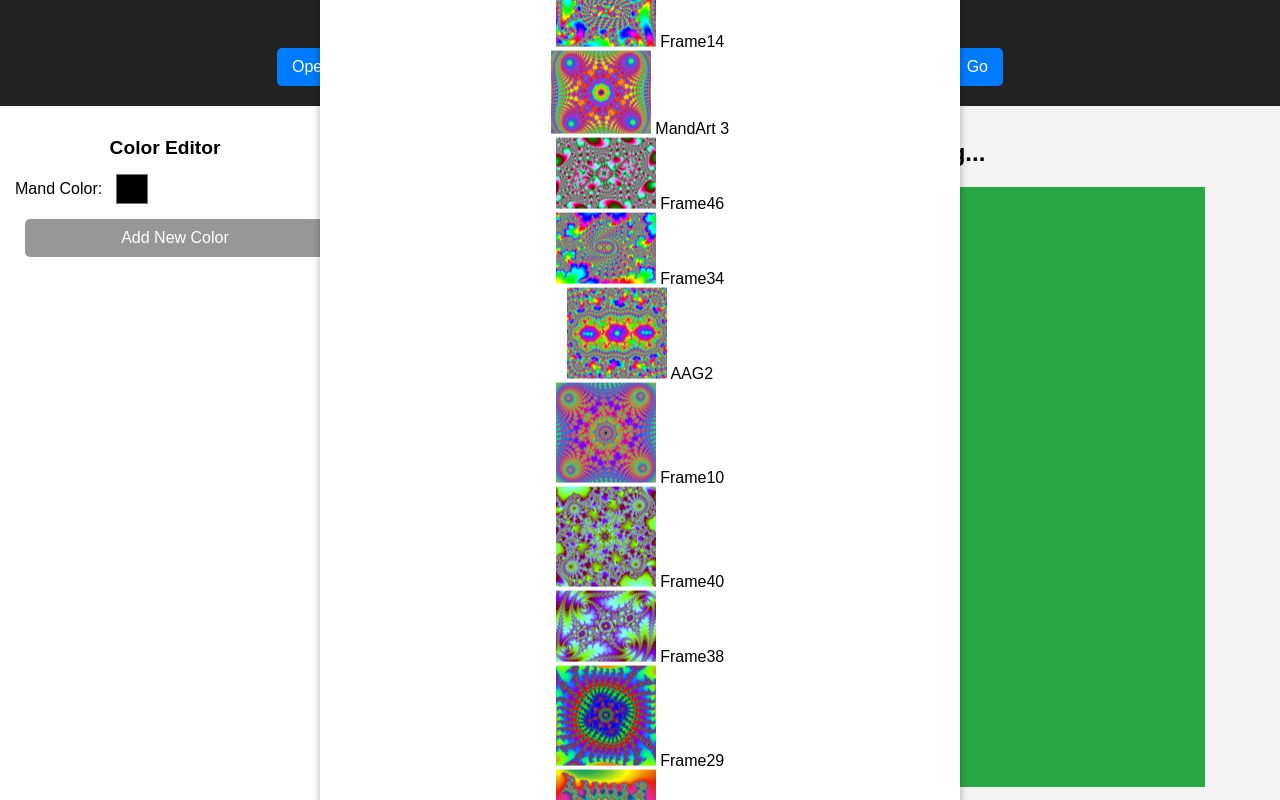
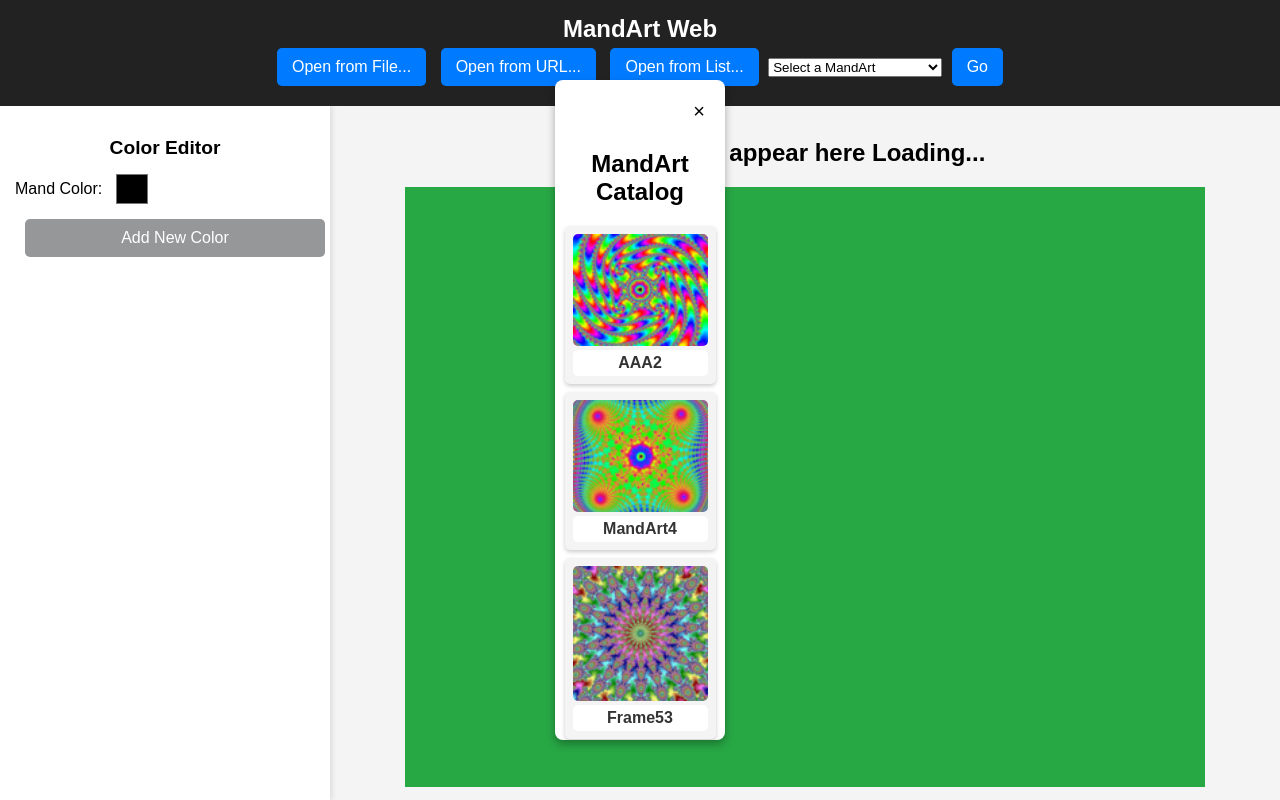
Before and after one commit to denisecase/mandart-web, a plain HTML site: page index.html in a window 1280 px wide. Both pictures are taken after a click on the button "Open from List...". Drawn offline with Linux system fonts and the light colour scheme; no server answers.

Commit message:
image catalog list

```diff
--- a/css/styles.css
+++ b/css/styles.css
@@ -162,33 +162,82 @@ main {
     display: block;
 }
 
-/* Modal (for MandArt Catalog) */
+/* Modal (for MandArt Catalog - Scrollable, Fixed Top) */
 .modal {
     display: none;
     position: fixed;
     z-index: 100;
     left: 50%;
-    top: 50%;
-    transform: translate(-50%, -50%);
-    width: 70%;
-    max-width: 600px;
+    top: 10vh; /* Keep it near the top, about even with the page header */
+    transform: translateX(-50%);
+    width: 30%;
+    max-width: 150px; /* Narrower modal to fit one image per row */
     background: white;
     box-shadow: 0 4px 8px rgba(0, 0, 0, 0.3);
-    padding: 20px;
+    padding: 10px;
     border-radius: 8px;
+    max-height: 80vh; /* Prevent it from being too tall */
+    overflow-y: auto; /* Enable scrolling if needed */
 }
 
+/* Modal Content */
 .modal-content {
     text-align: center;
+    position: relative;
+    padding-top: 40px; /* Prevents overlap with close button */
 }
 
+/* Close Button (Stays Visible) */
 .modal-close-btn {
     position: absolute;
     top: 10px;
-    right: 15px;
+    right: 10px;
     font-size: 20px;
     cursor: pointer;
+    color: black;
 }
+
+/* Catalog Grid */
+.grid-container {
+    display: flex;
+    flex-direction: column;
+    gap: 8px; /* Space between entries */
+    align-items: center;
+    padding-bottom: 8px;
+}
+
+/* MandArt Item (Single Image & Name Grouping) */
+.mandart-item {
+    background: #f4f4f4; /* Light gray background */
+    padding: 8px;
+    width: 90%;
+    max-width: 150px;
+    border-radius: 5px;
+    text-align: center;
+    box-shadow: 0 2px 4px rgba(0, 0, 0, 0.2);
+}
+
+/* Ensure Image and Name are Clearly Grouped */
+.mandart-item img {
+    display: block;
+    width: 100%;
+    max-width: 140px;
+    height: auto;
+    border-radius: 5px;
+}
+
+/* MandArt Name (Clearly Under Image) */
+.mandart-item span {
+    display: block;
+    font-size: 1rem;
+    font-weight: bold;
+    color: #333;
+    margin-top: 4px;
+    padding: 4px;
+    background: white;
+    border-radius: 5px;
+}
+
 
 /* Responsive Design */
 @media (max-width: 768px) {
@@ -203,4 +252,9 @@ main {
     #canvasSection {
         padding: 10px;
     }
+    .modal {
+        width: 50%; /* Slightly wider on smaller screens */
+        max-width: 160px;
+    }
+
 }
```
